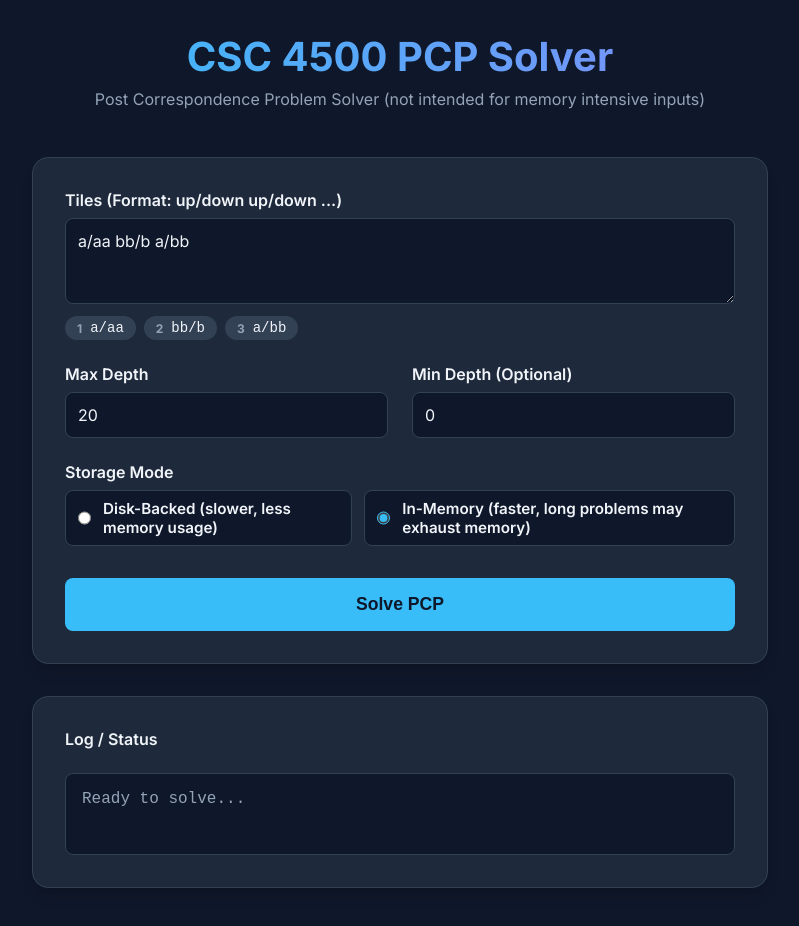
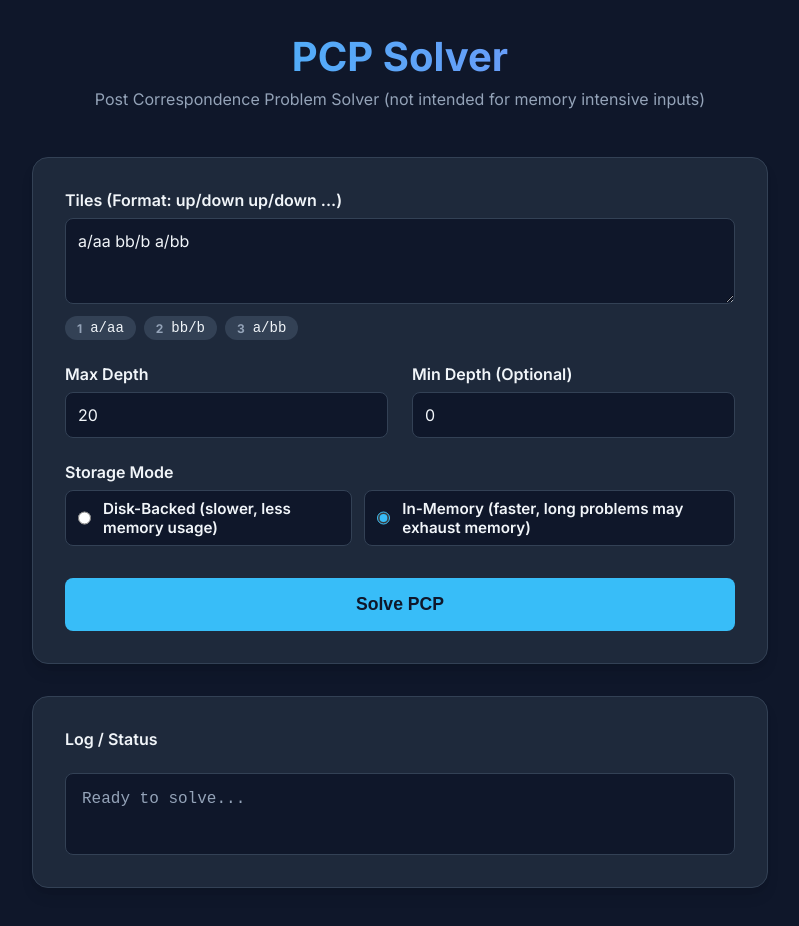
Before and after one commit to latessa/pcp4500, a website: page index.html in a window 1280 px wide. Shown: the whole page, without its empty margins (240-1039 px from the left). Drawn offline with Linux system fonts and the light colour scheme.

Commit message:
index.html

```diff
--- a/index.html
+++ b/index.html
@@ -15,7 +15,7 @@
 
     <div class="container">
         <header>
-            <h1>CSC 4500 PCP Solver</h1>
+            <h1>PCP Solver</h1>
             <p class="subtitle">Post Correspondence Problem Solver (not intended for memory intensive inputs)</p>
         </header>
 
```
